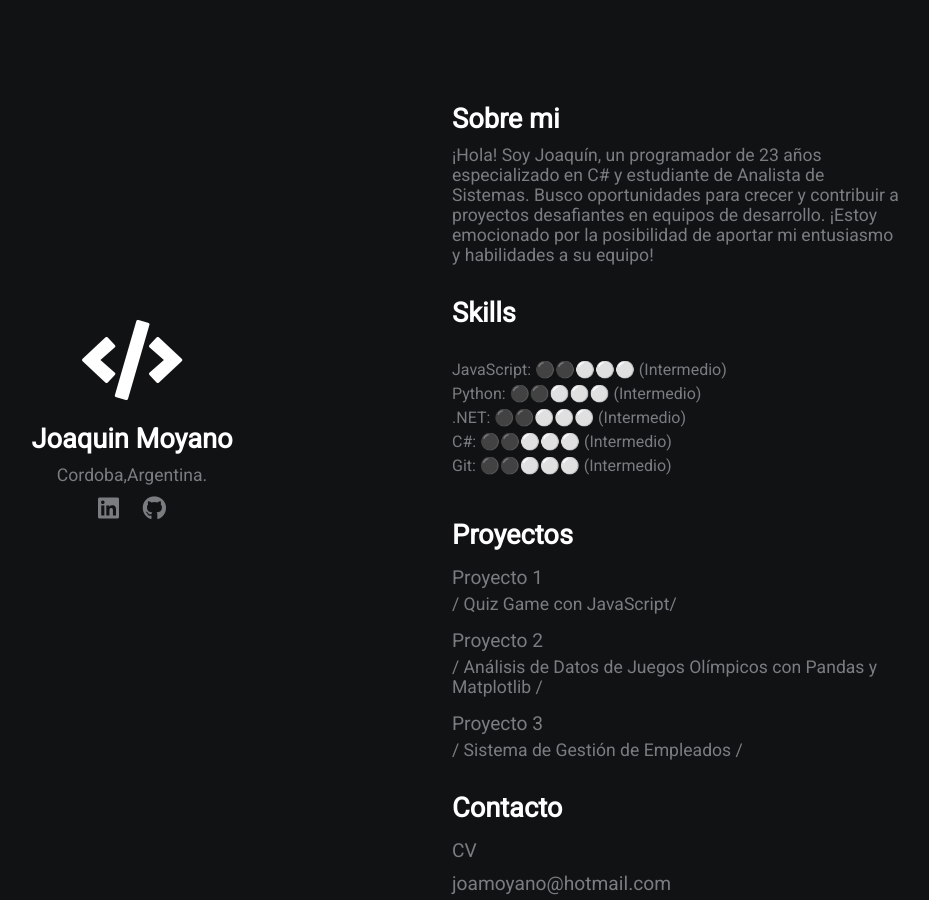
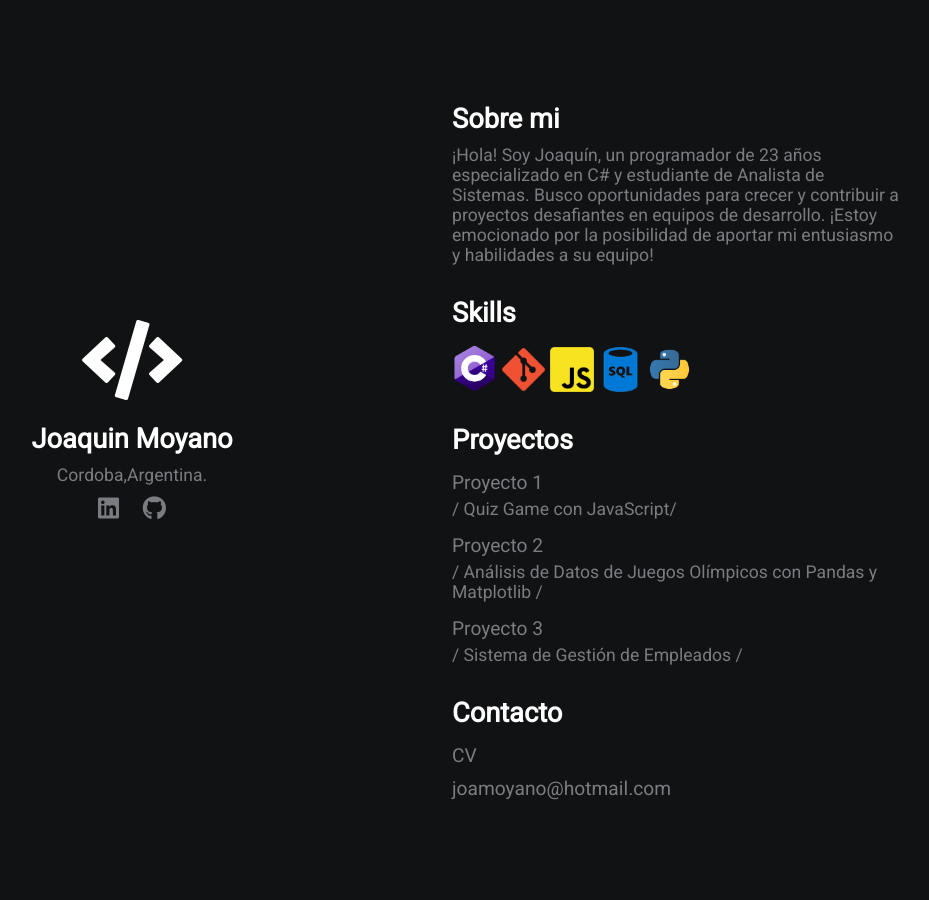
Before and after one commit to joamoyano/Joamoyano.github.io, a plain HTML site: page index.html in a window 1280 px wide. Shown: the whole page, without its empty margins (188-1117 px from the left). After the commit the page ends 805 px from the top, so only its background shows below. Drawn offline with Linux system fonts and the light colour scheme.

Commit message:
git add .

```diff
--- a/index.html
+++ b/index.html
@@ -22,14 +22,12 @@
             <p>¡Hola! Soy Joaquín, un programador de 23 años especializado en C# y estudiante de Analista de Sistemas. Busco oportunidades para crecer y contribuir a proyectos desafiantes en equipos de desarrollo. ¡Estoy emocionado por la posibilidad de aportar mi entusiasmo y habilidades a su equipo!</p>
             <h2>Skills</h2>
             <section class="skills">
-                <div class="category">
-                  <ul>
-                    <li>JavaScript: ⚫⚫⚪⚪⚪ (Intermedio)</li>
-                    <li>Python: ⚫⚫⚪⚪⚪ (Intermedio)</li>
-                    <li>.NET: ⚫⚫⚪⚪⚪  (Intermedio)</li>
-                    <li>C#: ⚫⚫⚪⚪⚪  (Intermedio)</li>
-                    <li>Git: ⚫⚫⚪⚪⚪  (Intermedio)</li>
-                  </ul>
+                <div class="Leng">
+                     <img src="img\C.png" alt="C#">
+                     <img src="img\Git.png" alt="GitHub">
+                     <img src="img\JavaScript.png" alt="JavaScript">
+                     <img src="img\Sql.png" alt="Sql">
+                     <img src="img\Python.png" alt="Python">
                 </div>
             </section>
             <h2>Proyectos</h2>
--- a/style.css
+++ b/style.css
@@ -68,6 +68,13 @@ a{
     padding-left: 0;
     width: 100px;
 }
+.section-2 img{
+    max-width: 10%;
+    height: auto;
+}
+
+
+
 /* animations / utilities */
 .section-2 a:hover{
     font-size: 1.3rem;
```
Also changed, not shown: img/C.png (added), img/Git.png (added), img/GitHub.png (added), img/JavaScript.png (added), img/Python.png (added), img/Sql.png (added).
